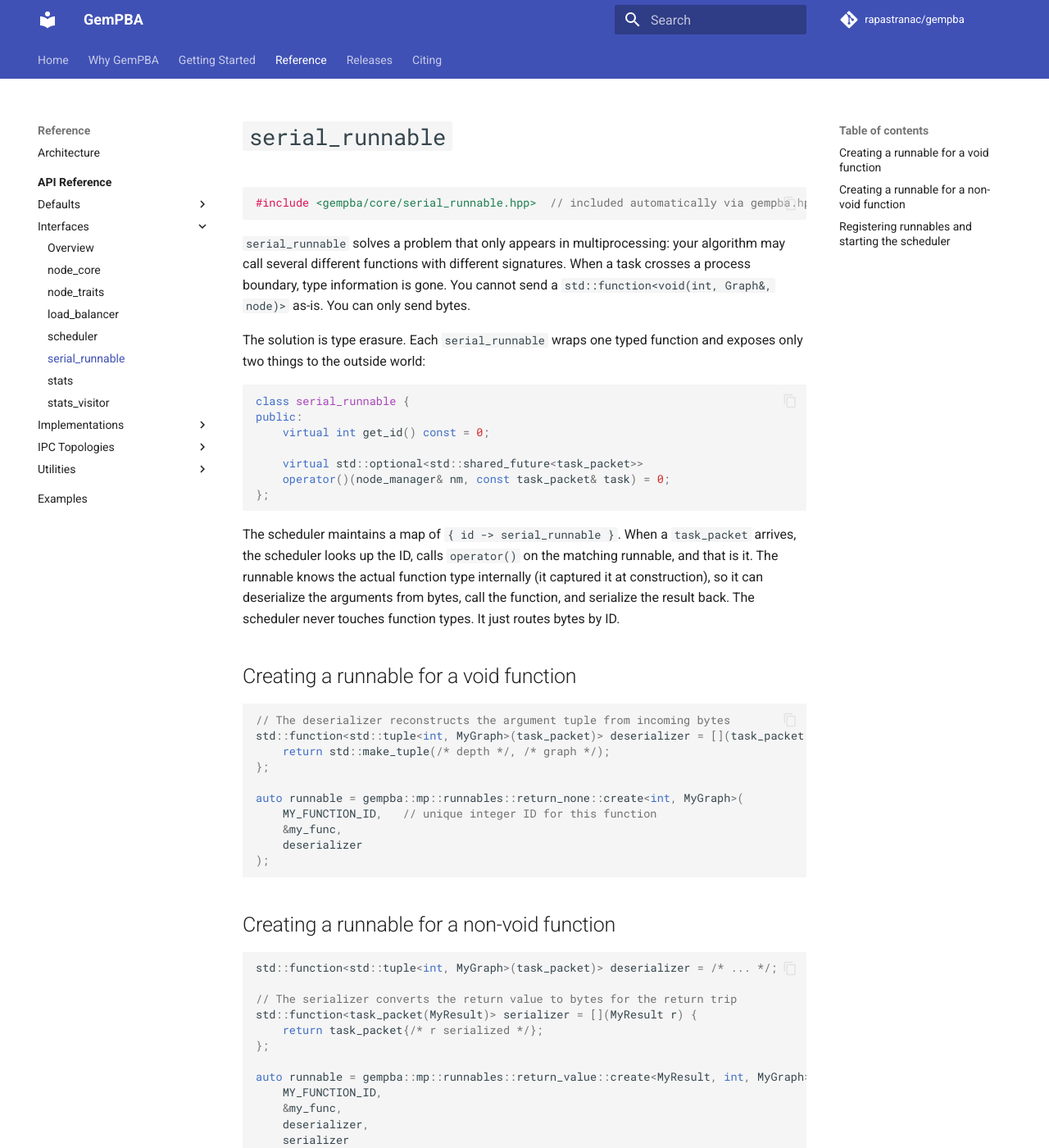
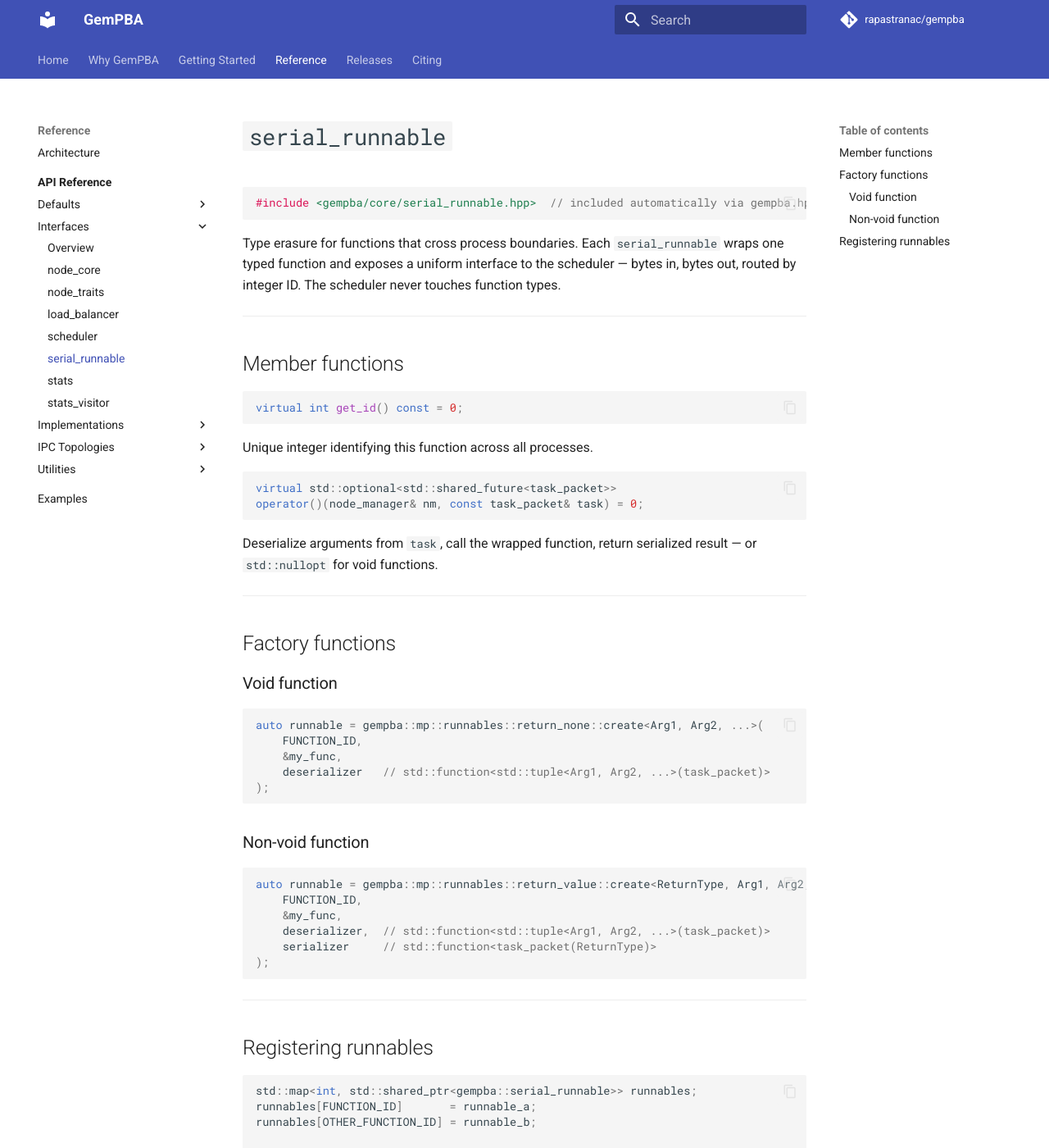
Before and after one commit to rapastranac/gempba-docs, an MkDocs documentation site: the page built from docs/reference/interfaces/serial-runnable.md, in a window 1280 px wide and 1400 px high. Shown: the whole window at 82% size. Built offline with MkDocs 1.6.1 and Material for MkDocs 9.7.7, drawn with Linux system fonts in a browser that asks for light colours; comment, search, counter and statistics services are not loaded; some of the changed text lies outside the part shown.

Commit message:
#8 Reformat serial_runnable reference to code-block-per-method style

````diff
--- a/docs/reference/interfaces/serial-runnable.md
+++ b/docs/reference/interfaces/serial-runnable.md
@@ -4,66 +4,58 @@
 #include <gempba/core/serial_runnable.hpp>  // included automatically via gempba.hpp
 ```
 
-`serial_runnable` solves a problem that only appears in multiprocessing: your algorithm may call several different functions with different signatures. When a task crosses a process boundary, type information is gone. You cannot send a `std::function<void(int, Graph&, node)>` as-is. You can only send bytes.
+Type erasure for functions that cross process boundaries. Each `serial_runnable` wraps one typed function and exposes a uniform interface to the scheduler — bytes in, bytes out, routed by integer ID. The scheduler never touches function types.
 
-The solution is type erasure. Each `serial_runnable` wraps one typed function and exposes only two things to the outside world:
+---
+
+## Member functions
 
 ```cpp
-class serial_runnable {
-public:
-    virtual int get_id() const = 0;
-
-    virtual std::optional<std::shared_future<task_packet>>
-    operator()(node_manager& nm, const task_packet& task) = 0;
-};
+virtual int get_id() const = 0;
 ```
-
-The scheduler maintains a map of `{ id -> serial_runnable }`. When a `task_packet` arrives, the scheduler looks up the ID, calls `operator()` on the matching runnable, and that is it. The runnable knows the actual function type internally (it captured it at construction), so it can deserialize the arguments from bytes, call the function, and serialize the result back. The scheduler never touches function types. It just routes bytes by ID.
-
-## Creating a runnable for a void function
+Unique integer identifying this function across all processes.
 
 ```cpp
-// The deserializer reconstructs the argument tuple from incoming bytes
-std::function<std::tuple<int, MyGraph>(task_packet)> deserializer = [](task_packet p) {
-    return std::make_tuple(/* depth */, /* graph */);
-};
+virtual std::optional<std::shared_future<task_packet>>
+operator()(node_manager& nm, const task_packet& task) = 0;
+```
+Deserialize arguments from `task`, call the wrapped function, return serialized result — or `std::nullopt` for void functions.
 
-auto runnable = gempba::mp::runnables::return_none::create<int, MyGraph>(
-    MY_FUNCTION_ID,   // unique integer ID for this function
+---
+
+## Factory functions
+
+### Void function
+
+```cpp
+auto runnable = gempba::mp::runnables::return_none::create<Arg1, Arg2, ...>(
+    FUNCTION_ID,
     &my_func,
-    deserializer
+    deserializer   // std::function<std::tuple<Arg1, Arg2, ...>(task_packet)>
 );
 ```
 
-## Creating a runnable for a non-void function
+### Non-void function
 
 ```cpp
-std::function<std::tuple<int, MyGraph>(task_packet)> deserializer = /* ... */;
-
-// The serializer converts the return value to bytes for the return trip
-std::function<task_packet(MyResult)> serializer = [](MyResult r) {
-    return task_packet{/* r serialized */};
-};
-
-auto runnable = gempba::mp::runnables::return_value::create<MyResult, int, MyGraph>(
-    MY_FUNCTION_ID,
+auto runnable = gempba::mp::runnables::return_value::create<ReturnType, Arg1, Arg2, ...>(
+    FUNCTION_ID,
     &my_func,
-    deserializer,
-    serializer
+    deserializer,  // std::function<std::tuple<Arg1, Arg2, ...>(task_packet)>
+    serializer     // std::function<task_packet(ReturnType)>
 );
 ```
 
-## Registering runnables and starting the scheduler
+---
 
-Collect your runnables into a map and pass them to the scheduler's worker. The worker will block and process incoming tasks until the computation is complete:
+## Registering runnables
 
 ```cpp
 std::map<int, std::shared_ptr<gempba::serial_runnable>> runnables;
-runnables[MY_FUNCTION_ID]    = runnable_a;
+runnables[FUNCTION_ID]       = runnable_a;
 runnables[OTHER_FUNCTION_ID] = runnable_b;
 
-// This blocks until the scheduler signals completion
-s->worker_view().run(nm, runnables);
+s->worker_view().run(nm, runnables);  // blocks until computation is complete
 ```
 
-At runtime, when a `task_packet` arrives tagged with `MY_FUNCTION_ID`, the scheduler finds the matching `serial_runnable` and calls its `operator()`. All the template machinery (argument deserialization, function dispatch, result serialization) stays inside the concrete implementations in `detail/runnables/`. Nothing typed ever crosses a process boundary.
+When a `task_packet` arrives tagged with `FUNCTION_ID`, the scheduler calls `operator()` on the matching runnable. All template machinery (deserialization, dispatch, serialization) stays inside `detail/runnables/` — nothing typed crosses a process boundary.
````
